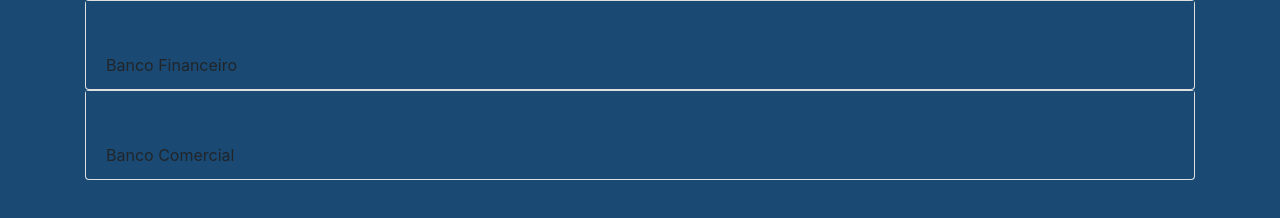
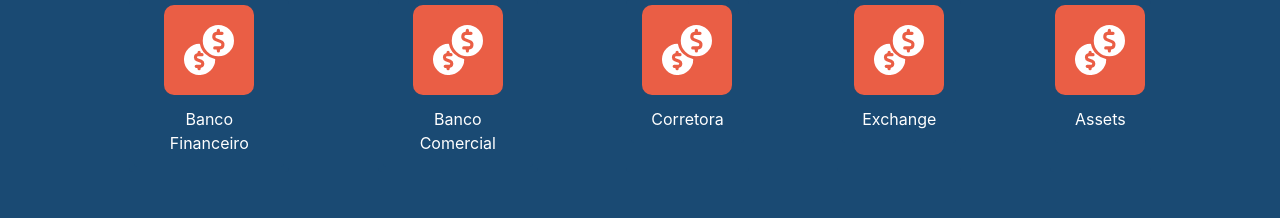
Before and after one commit to trsp400/dream-landing-page, a Gatsby site: page /home in a window 1280 px wide. Both pictures are taken after a click on the button "Já sei onde investir". Built offline with nearby package versions, Linux system fonts and the light colour scheme; Gatsby itself is replaced by a stand-in of ours; no server answers.

Commit message:
MDSVII-11 #comment add new props to gallery component, now the iconSize can be changed, and when the card is touched, the label passed is retrieved

```diff
--- a/package.json
+++ b/package.json
@@ -58,7 +58,7 @@
   },
   "repository": {
     "type": "git",
-    "url": "https://github.com/gatsbyjs/gatsby-starter-default"
+    "url": "https://bitbucket.org/BeCapital/becapital-dream-machine/src/master/"
   },
   "bugs": {
     "url": "https://github.com/gatsbyjs/gatsby/issues"
--- a/src/components/Gallery/index.tsx
+++ b/src/components/Gallery/index.tsx
@@ -5,18 +5,76 @@ import { Container, CardContainer, CardBody, CardFooter, Grid } from './styles';
 
 interface CardProps extends BootstrapCardProps {
   icon?: JSX.Element[] | JSX.Element;
+  iconSize: number;
   label?: string;
+  labelColor?: string;
+  backgroundColor?: string;
+  onClick(event, value): void;
 }
 
-const Gallery: React.FC<CardProps> = ({ children }) => {
-  return <Container>{children}</Container>;
+interface GalleryProps {
+  store?: object;
+  onClick(): void;
+  children: any;
+}
+
+interface RowProps {
+  children: any;
+}
+
+const Gallery: React.FC<GalleryProps> = ({ children, store, onClick }) => {
+  return (
+    <Container>
+      {children.length > 1
+        ? children.map(child => {
+            return React.cloneElement(child, {
+              store,
+              onClick,
+              key: Math.random(),
+            });
+          })
+        : React.cloneElement(children, {
+            store,
+            onClick,
+            key: Math.random(),
+          })}
+    </Container>
+  );
 };
 
-export const Card: React.FC<CardProps> = ({ icon: Icon, label, ...props }) => {
+export const Row: React.FC<RowProps> = ({ children, ...props }) => {
   return (
-    <CardContainer {...props}>
-      <CardBody>{Icon}</CardBody>
-      <CardFooter>{label}</CardFooter>
+    <Grid>
+      {children.length > 1
+        ? children.map(child => {
+            return React.cloneElement(child, {
+              ...props,
+              key: Math.random(),
+            });
+          })
+        : React.cloneElement(children, {
+            ...props,
+            key: Math.random(),
+          })}
+    </Grid>
+  );
+};
+
+export const Card: React.FC<CardProps> = ({
+  icon,
+  iconSize,
+  label,
+  labelColor,
+  backgroundColor,
+  onClick,
+  ...props
+}) => {
+  return (
+    <CardContainer onClick={event => onClick(event, label)}>
+      <CardBody iconSize={iconSize} backgroundcolor={backgroundColor}>
+        {icon}
+      </CardBody>
+      <CardFooter color={labelColor}>{label}</CardFooter>
     </CardContainer>
   );
 };
--- a/src/components/Gallery/styles.ts
+++ b/src/components/Gallery/styles.ts
@@ -5,18 +5,41 @@ import {
   Row as BootstrapRow,
 } from 'react-bootstrap';
 
-export const Container = styled(BootstrapContainer)``;
+export const Container = styled(BootstrapContainer)`
+  margin: 0 auto;
+`;
 
 export const Grid = styled(BootstrapRow)``;
 
-export const CardContainer = styled(Card)``;
+export const CardContainer = styled(Card)`
+  border: 0;
+  outline: 0;
+  margin: 0 auto;
+  padding: 5px;
+  background-color: ${props => props.theme.desktopTheme.colors.primary.blue};
+  cursor: pointer;
+`;
 
 export const CardBody = styled(Card.Body)`
   border: none;
-  background-color: ${props => props.theme.desktopTheme.colors.primary.blue};
+  background-color: ${props => props?.backgroundcolor};
+  border-radius: 10px;
+  margin: 0 auto;
+
+  flex: none;
+
+  svg {
+    height: ${props => props.iconSize}px;
+    fill: #fff;
+    margin: 0;
+  }
 `;
 
 export const CardFooter = styled(Card.Footer)`
   border: none;
   background-color: ${props => props.theme.desktopTheme.colors.primary.blue};
+  color: ${props => props.color};
+
+  text-align: center;
+  max-width: 150px;
 `;
--- a/src/components/Investor/StepOne/index.js
+++ b/src/components/Investor/StepOne/index.js
@@ -4,11 +4,17 @@ import { useSelector, useDispatch } from 'react-redux';
 
 import { changeFormState } from '../../../redux/dream_machine/actions';
 
-import Gallery, { Card } from '../../Gallery';
+import Gallery, { Card, Row } from '../../Gallery';
+
+// import { Container, Row, Col } from 'react-bootstrap';
+
+import Logo from '../../../assets/icons/accounting-coins.svg';
+import { Container } from 'react-bootstrap';
 
 const StepOne = () => {
   const dispatch = useDispatch();
   const store = useSelector(({ dreamMachine }) => dreamMachine);
+  const { isMobileView } = useSelector(({ settings }) => settings);
 
   const { currentStep, path, investmentsPlacement } = store;
 
@@ -26,6 +32,19 @@ const StepOne = () => {
     },
     [dispatch, store, inputValue],
   );
+
+  const handleCardClick = useCallback((event, clickedCardValue) => {
+    console.log(clickedCardValue);
+    if (inputValue.includes(clickedCardValue)) {
+      return setInputValue(
+        inputValue.filter(value => value !== clickedCardValue),
+      );
+    }
+
+    return setInputValue([...inputValue, clickedCardValue]);
+  }, []);
+
+  console.log(inputValue);
 
   const resetStore = useCallback(() => {
     dispatch(
@@ -61,16 +80,105 @@ const StepOne = () => {
   const title = path === 'beginner' ? 'Iniciante' : 'Já é investidor';
 
   return (
-    <Gallery>
-      <Card label="Banco Financeiro" />
-      <Card label="Banco Comercial" />
-    </Gallery>
+    <Container>
+      {/* <h2>{title}</h2>
+      <h2>Step: {currentStep}</h2>
+      <button type="button" onClick={() => resetStore()}>
+        step anterior
+      </button> */}
+
+      {isMobileView ? (
+        <Gallery onClick={handleCardClick} store={store}>
+          <Row>
+            <Card
+              backgroundColor="#EA5E45"
+              icon={<Logo />}
+              iconSize={40}
+              label="Banco Financeiro"
+              labelColor="#FFF"
+            />
+            <Card
+              backgroundColor="#EA5E45"
+              icon={<Logo />}
+              iconSize={40}
+              label="Banco Comercial"
+              labelColor="#FFF"
+            />
+          </Row>
+          <Row>
+            <Card
+              backgroundColor="#EA5E45"
+              icon={<Logo />}
+              iconSize={40}
+              label="Corretora"
+              labelColor="#FFF"
+            />
+            <Card
+              backgroundColor="#EA5E45"
+              icon={<Logo />}
+              iconSize={40}
+              label="Exchange"
+              labelColor="#FFF"
+            />
+          </Row>
+          <Row>
+            <Card
+              backgroundColor="#EA5E45"
+              icon={<Logo />}
+              iconSize={40}
+              label="Assets"
+              labelColor="#FFF"
+            />
+          </Row>
+        </Gallery>
+      ) : (
+        <Gallery onClick={handleCardClick} store={store}>
+          <Row>
+            <Card
+              backgroundColor="#EA5E45"
+              icon={<Logo />}
+              iconSize={50}
+              label="Banco Financeiro"
+              labelColor="#FFF"
+            />
+            <Card
+              backgroundColor="#EA5E45"
+              icon={<Logo />}
+              iconSize={50}
+              label="Banco Comercial"
+              labelColor="#FFF"
+            />
+            <Card
+              backgroundColor="#EA5E45"
+              icon={<Logo />}
+              iconSize={50}
+              label="Corretora"
+              labelColor="#FFF"
+            />
+            <Card
+              backgroundColor="#EA5E45"
+              icon={<Logo />}
+              iconSize={50}
+              label="Exchange"
+              labelColor="#FFF"
+            />
+            <Card
+              backgroundColor="#EA5E45"
+              icon={<Logo />}
+              iconSize={50}
+              label="Assets"
+              labelColor="#FFF"
+            />
+          </Row>
+        </Gallery>
+      )}
+    </Container>
     // <div>
     //   <h1>{title}</h1>
-    //   <h2>Step: {currentStep}</h2>
-    //   <button type="button" onClick={() => resetStore()}>
-    //     step anterior
-    //   </button>
+    // <h2>Step: {currentStep}</h2>
+    // <button type="button" onClick={() => resetStore()}>
+    //   step anterior
+    // </button>
     //   <br />
     //   <button type="button" onClick={() => handleDispatch(2)}>
     //     Proximo step
@@ -84,13 +192,13 @@ const StepOne = () => {
     //     name="decision"
     //     value={inputValue}
     //     onChange={event => {
-    //       if (inputValue.includes(event.target.value)) {
-    //         return setInputValue(
-    //           inputValue.filter(value => value !== event.target.value),
-    //         );
-    //       }
+    // if (inputValue.includes(event.target.value)) {
+    //   return setInputValue(
+    //     inputValue.filter(value => value !== event.target.value),
+    //   );
+    // }
 
-    //       return setInputValue([...inputValue, event.target.value]);
+    // return setInputValue([...inputValue, event.target.value]);
     //     }}
     //     multiple
     //   >
```
Also changed, not shown: src/assets/icons/accounting-coins copy.svg (added), src/assets/icons/accounting-coins.svg (added), src/assets/icons/bec_logo_rgb.svg (added).
